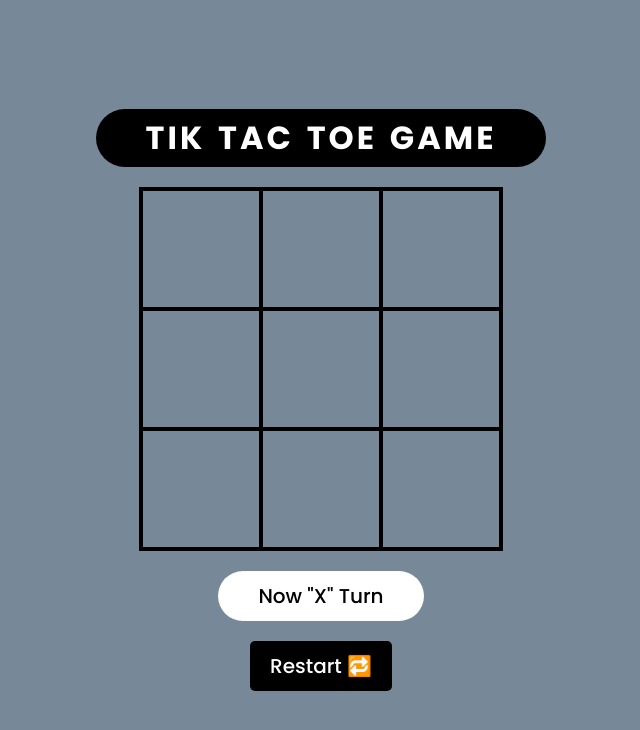
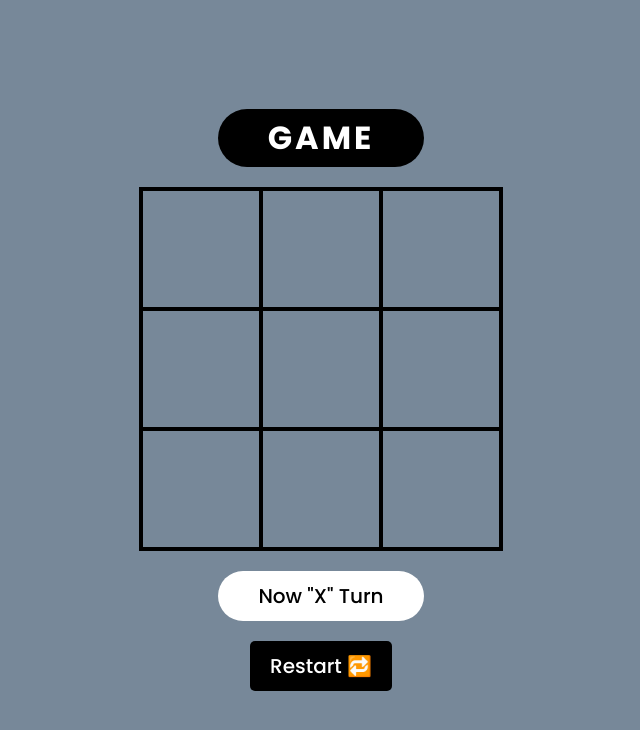
Before and after one commit to meerab123450/Final-Project, a plain HTML site: page index.html in a window 1280 px wide. Shown: the whole page, without its empty margins (319-959 px from the left). Drawn offline with Linux system fonts and the light colour scheme.

Commit message:
Update index.html

```diff
--- a/index.html
+++ b/index.html
@@ -11,7 +11,7 @@
 </head>
 
 <body>
-    <h1>Tik Tac Toe Game</h1>
+    <h1>Game</h1>
     <div class="container">
         <div data-index="0" class="box"></div>
         <div data-index="1" class="box"></div>
```
